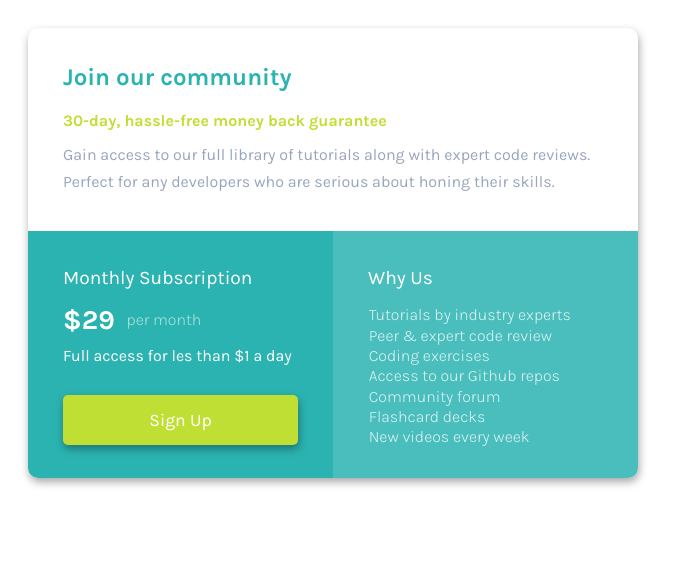
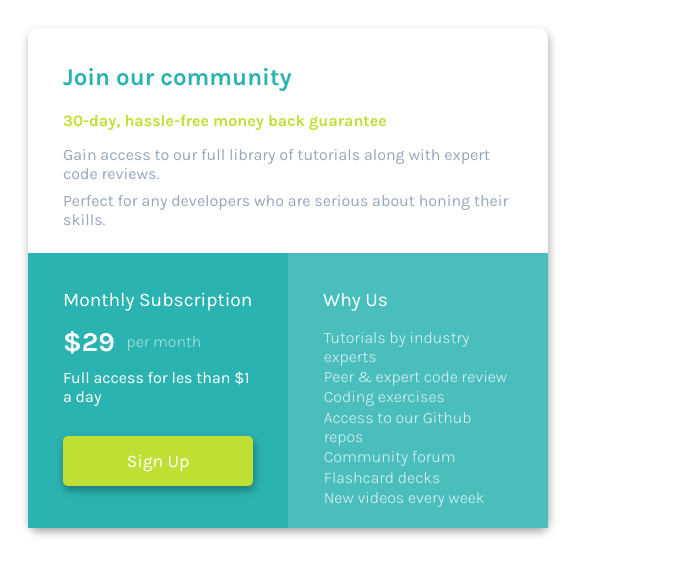
Before and after one commit to timvannieuwkerk/pricing-card-challenge, a plain HTML site: page index.html in a window 1280 px wide. Shown: the whole page, without its empty margins (0-683 px from the left). Drawn offline with Linux system fonts and the light colour scheme.

Commit message:
Update style.css

```diff
--- a/style.css
+++ b/style.css
@@ -18,11 +18,9 @@ h2, h3, h4, p {
 }
 
 .card {
-  width: 610px;
-  height: 450px;
   box-shadow: 1px 4px 8px 0px rgba(0,0,0,0.35);
   border-radius: 10px;
-  overflow: hidden;
+/*   overflow: hidden; */
 }
 
 .cont-1 {
@@ -39,7 +37,7 @@ h2, h3, h4, p {
 
 .cont-2 {
   display: inline-block;
-  width: 50%;
+  width: 100%;
   height: 100%;
   vertical-align: top;
   background-color: #2BB3B1;
@@ -48,7 +46,7 @@ h2, h3, h4, p {
 
 .cont-3 {
   display: inline-block;
-  width: 50%;
+  width: 100%;
   height: 100%;
   vertical-align: top;
   background-color: #4ABEBD;
@@ -134,3 +132,14 @@ button:hover {
   background-color: #A0BA2B;
   transform: scale(1.02);
 }
+
+@media (min-width: 576px) {
+  .card {
+    width: 520px;
+    height: 500px;
+  }
+
+  .cont-2, .cont-3 {
+    width: 50%;
+  }
+}
```
